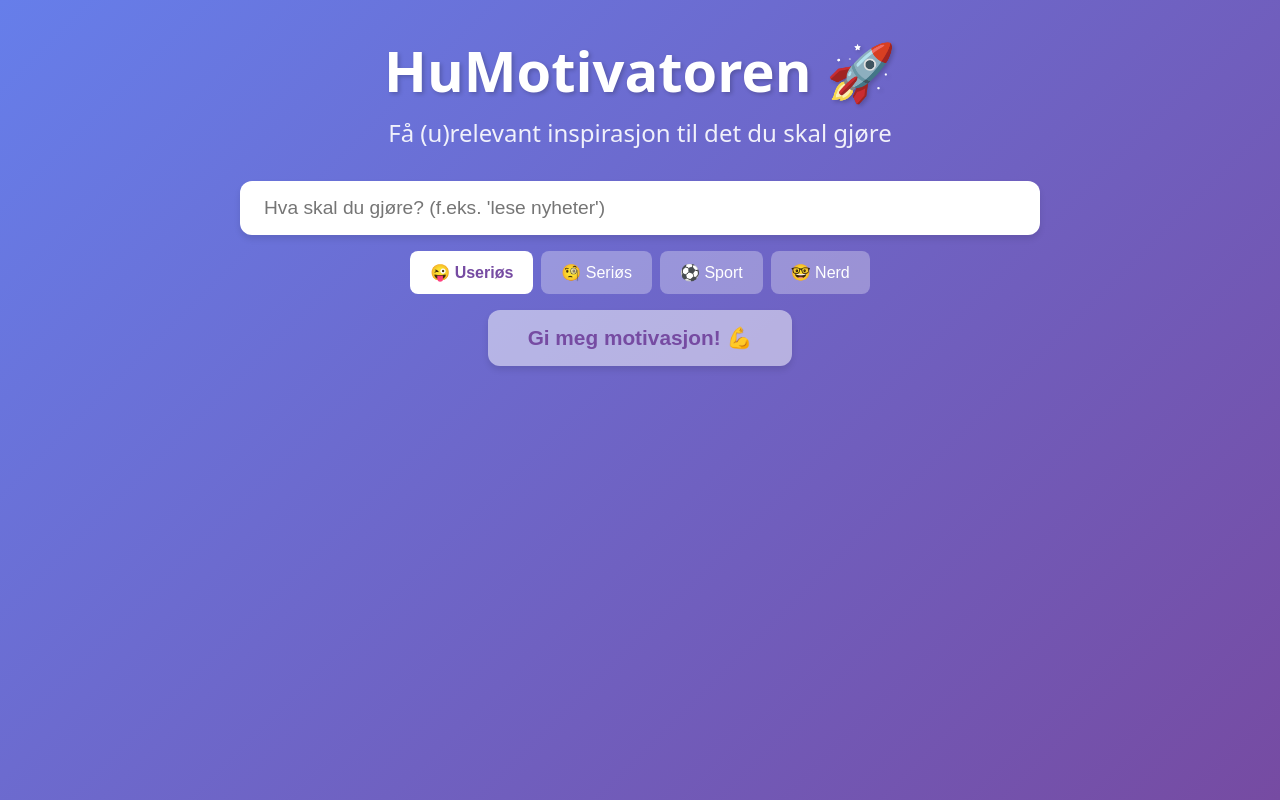
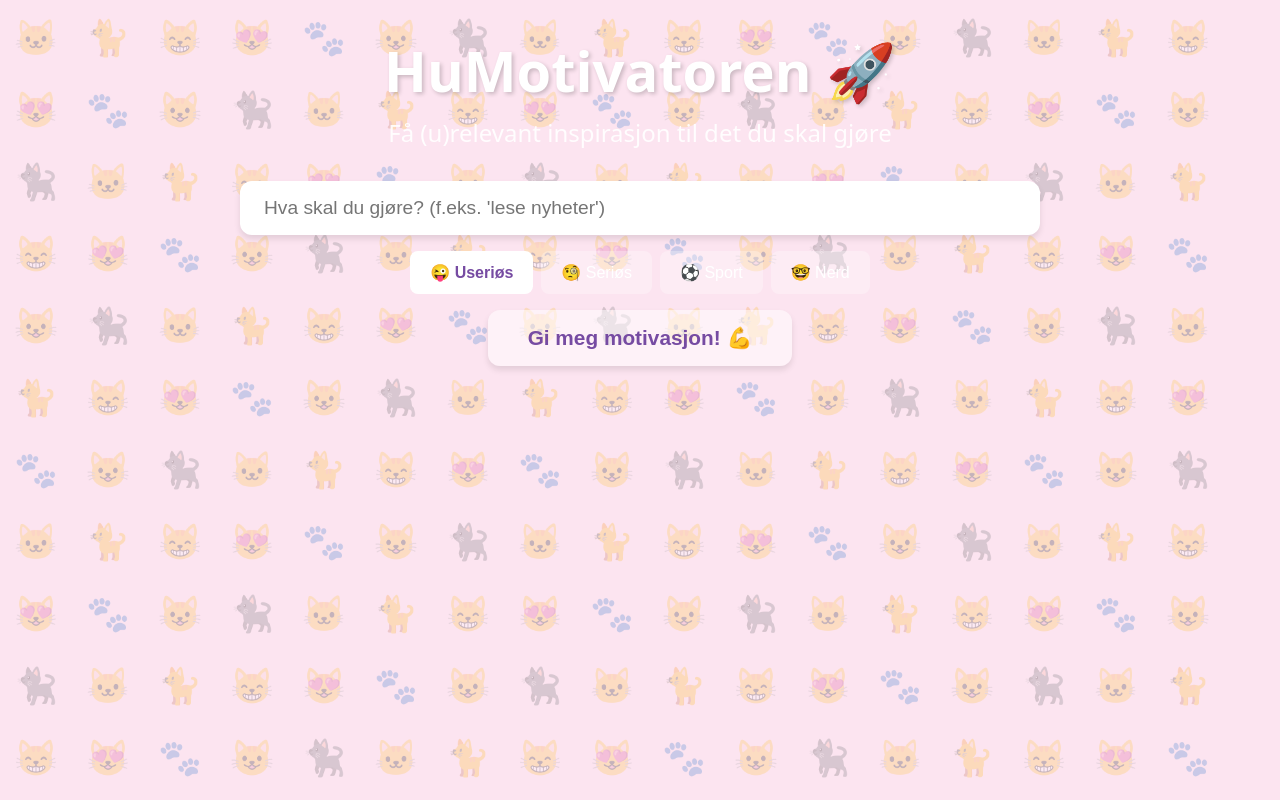
Before and after one commit to Itera/Team8, a React (Vite) app in the folder HuMotivatoren/frontend/: page / in a window 1280 px wide. Built offline with nearby package versions, Linux system fonts and the light colour scheme.

Commit message:
feat: replace background with cute cat emojis

```diff
--- a/HuMotivatoren/frontend/src/App.css
+++ b/HuMotivatoren/frontend/src/App.css
@@ -6,7 +6,7 @@
 
 body {
   font-family: 'Segoe UI', system-ui, -apple-system, sans-serif;
-  background: linear-gradient(135deg, #667eea 0%, #764ba2 100%);
+  background: #fce4f0;
   min-height: 100vh;
   color: #1a1a2e;
 }
--- a/HuMotivatoren/frontend/src/App.tsx
+++ b/HuMotivatoren/frontend/src/App.tsx
@@ -46,17 +46,45 @@ function App() {
     }
   };
 
+  const CAT_EMOJIS = ['🐱', '🐈', '😸', '😻', '🐾', '😺', '🐈\u200D⬛'];
+
   return (
     <div style={{
       minHeight: '100vh',
-      background: 'linear-gradient(135deg, #667eea 0%, #764ba2 100%)',
+      background: '#fce4f0',
       padding: '2rem',
-      fontFamily: 'system-ui, -apple-system, sans-serif'
+      fontFamily: 'system-ui, -apple-system, sans-serif',
+      position: 'relative',
+      overflow: 'hidden'
     }}>
+      {/* Cat background layer */}
+      <div style={{
+        position: 'fixed',
+        top: 0,
+        left: 0,
+        width: '100%',
+        height: '100%',
+        display: 'grid',
+        gridTemplateColumns: 'repeat(auto-fill, 72px)',
+        gridAutoRows: '72px',
+        overflow: 'hidden',
+        pointerEvents: 'none',
+        zIndex: 0,
+        opacity: 0.22,
+      }}>
+        {Array.from({ length: 300 }).map((_, i) => (
+          <span key={i} style={{ fontSize: '2.2rem', display: 'flex', alignItems: 'center', justifyContent: 'center' }}>
+            {CAT_EMOJIS[i % CAT_EMOJIS.length]}
+          </span>
+        ))}
+      </div>
+
       <div style={{
         maxWidth: '800px',
         margin: '0 auto',
-        textAlign: 'center'
+        textAlign: 'center',
+        position: 'relative',
+        zIndex: 1
       }}>
         <header style={{ marginBottom: '2rem' }}>
           <h1 style={{
```
